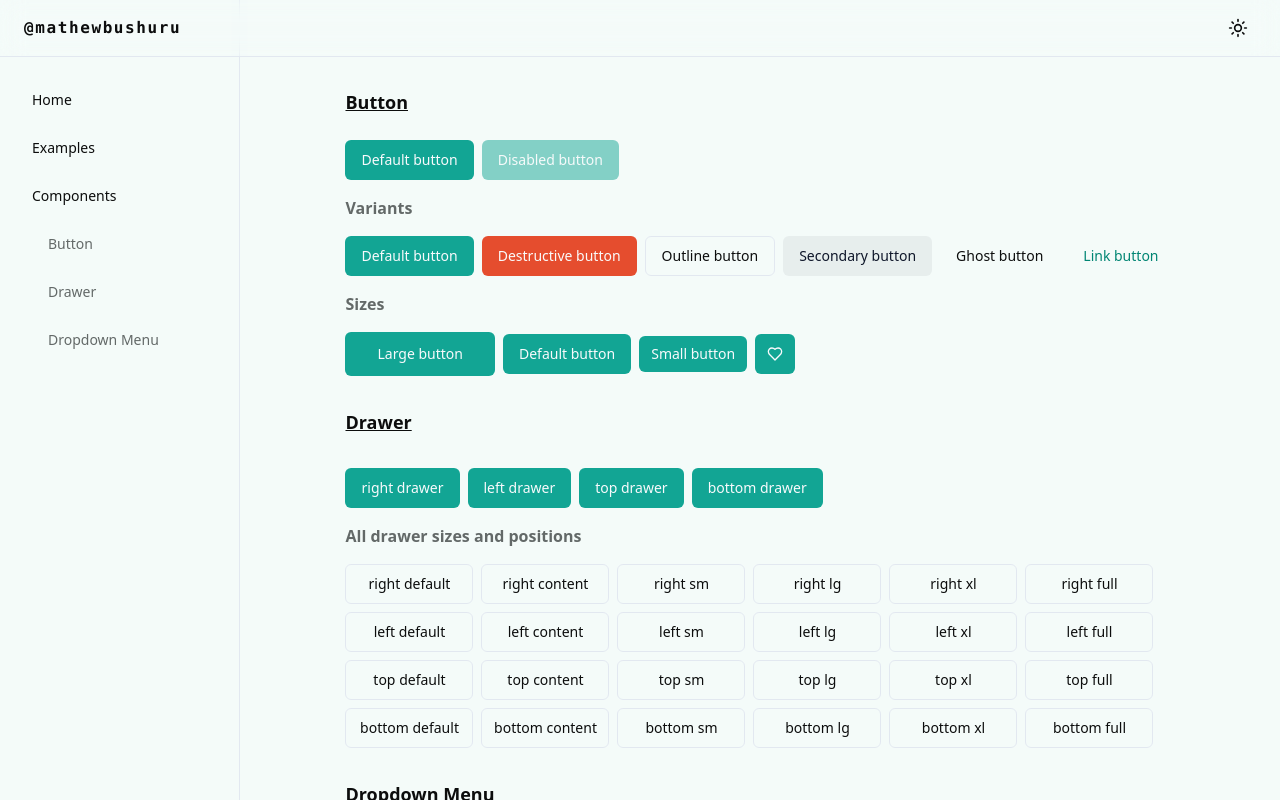
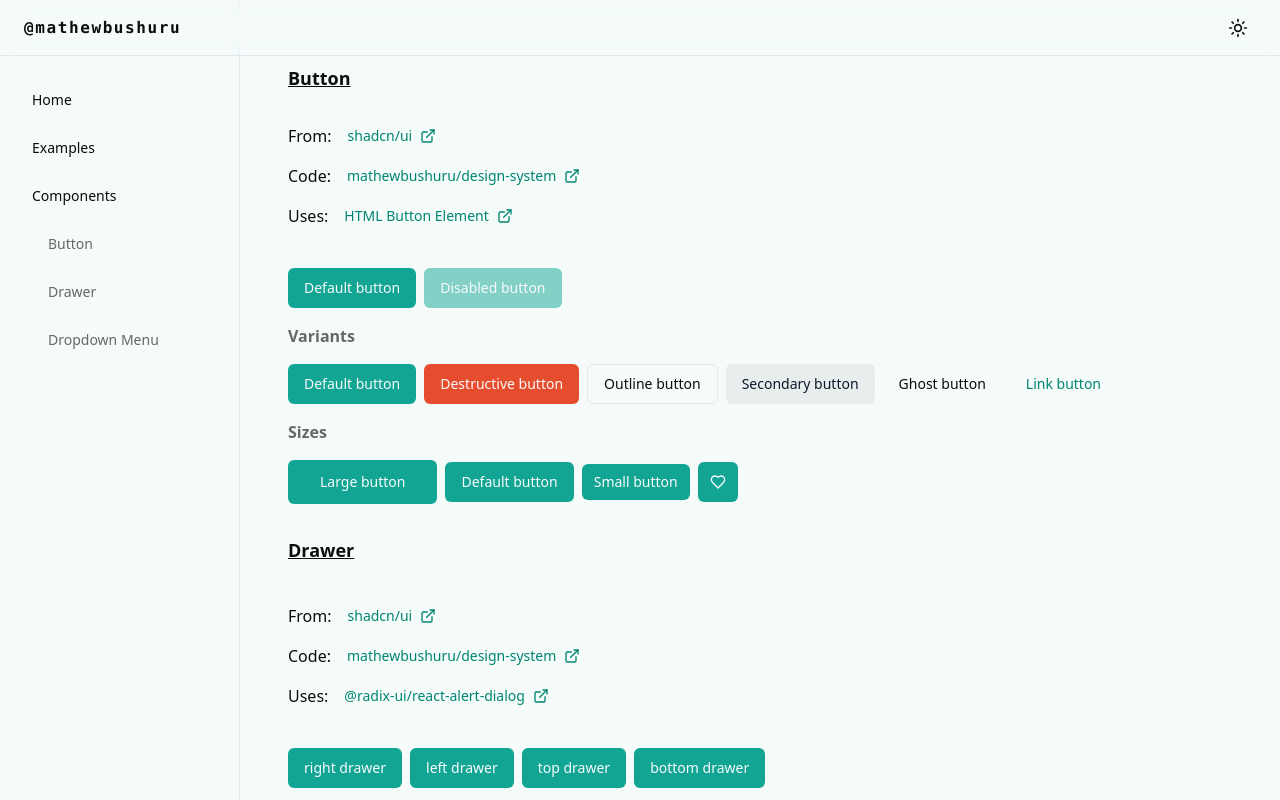
Before and after one commit to mathewbushuru/design-system, a React (Vite) app: page /components in a window 1280 px wide. Built offline with nearby package versions, Linux system fonts and the light colour scheme.

Commit message:
Components showcase - from, uses, code links

```diff
--- a/src/components/navbar.tsx
+++ b/src/components/navbar.tsx
@@ -6,7 +6,7 @@ import { Drawer, DrawerTrigger, DrawerContent } from "@/components/ui/drawer";
 
 function Navbar() {
   return (
-    <div className="fixed left-0 right-0 top-0 flex w-full items-center justify-between border-b px-4 py-2 backdrop-blur-md">
+    <div className="fixed left-0 right-0 top-0 flex w-full items-center justify-between border-b px-4 py-2 backdrop-blur-md h-14">
       <div className="flex items-center">
         <Drawer>
           <DrawerTrigger>
--- a/src/components/root-layout.tsx
+++ b/src/components/root-layout.tsx
@@ -10,7 +10,7 @@ function RootLayout({ children }: { children: React.ReactNode }) {
       </div>
 
       {/* Page content  */}
-      <div className="flex flex-1 flex-col items-center gap-4 overflow-y-scroll pb-8 pt-20">
+      <div className=" flex-1 overflow-y-scroll pt-14">
         <Navbar />
         <div>{children}</div>
       </div>
--- a/src/components/ui/button.tsx
+++ b/src/components/ui/button.tsx
@@ -1,5 +1,3 @@
-// https://ui.shadcn.com/docs/components/button
-
 import * as React from "react";
 import { cva, type VariantProps } from "class-variance-authority";
 
--- a/src/components/ui/dropdown-menu.tsx
+++ b/src/components/ui/dropdown-menu.tsx
@@ -1,5 +1,3 @@
-// https://ui.shadcn.com/docs/components/dropdown-menu
-
 import * as React from "react";
 import * as DropdownMenuPrimitive from "@radix-ui/react-dropdown-menu";
 import { Check, ChevronRight, Circle } from "lucide-react";
--- a/src/pages/components-page.tsx
+++ b/src/pages/components-page.tsx
@@ -8,17 +8,19 @@ const ComponentsPage = () => {
   return (
     <RootLayout>
       <div>
-        <h1 className="mt-2 ml-12 text-center text-lg font-semibold underline sm:text-left">
+        <h1 className="mt-2 sm:ml-12 text-center text-lg font-semibold underline sm:text-left">
           Button
         </h1>
         <ButtonShowcase />
+        <div className="h-px my-4 bg-primary/50 sm:hidden"></div>
 
-        <h1 className="my-2 ml-12 text-center text-lg font-semibold underline sm:text-left">
+        <h1 className="my-2 sm:ml-12 text-center text-lg font-semibold underline sm:text-left">
           Drawer
         </h1>
         <DrawerShowCase />
+        <div className="h-px my-4 bg-primary/50 sm:hidden"></div>
 
-        <h1 className="mt-2 ml-12 text-center text-lg font-semibold underline sm:text-left">
+        <h1 className="mt-2 sm:ml-12 text-center text-lg font-semibold underline sm:text-left">
           Dropdown Menu
         </h1>
         <DropdownMenuShowcase />
--- a/src/showcase/components/button-showcase.tsx
+++ b/src/showcase/components/button-showcase.tsx
@@ -1,21 +1,72 @@
-// https://ui.shadcn.com/docs/components/button
-
-import { Heart } from "lucide-react";
+import { Heart, ExternalLink } from "lucide-react";
 
 import Button from "@/components/ui/button";
 
 export default function ButtonShowcase() {
   return (
     <div className="px-12 py-6">
-        <div className="flex flex-col sm:flex-row gap-2">
+      <div className="mb-8">
+        <div className="flex flex-col items-center sm:flex-row">
+          <span className="">
+            From<span className="hidden sm:inline">:</span>{" "}
+          </span>
+          <a
+            href="https://github.com/shadcn-ui/ui"
+            target="_blank"
+            rel="noopener noreferrer"
+            className="col-span-3"
+          >
+            <Button variant="link">
+              <span>shadcn/ui</span>
+              <ExternalLink className="ml-2 h-4 w-4" />
+            </Button>
+          </a>
+        </div>
+        <div className="flex flex-col items-center sm:flex-row">
+          <span className="">
+            Code<span className="hidden sm:inline">:</span>{" "}
+          </span>
+          <a
+            href="https://github.com/mathewbushuru/design-system/blob/main/src/components/ui/button.tsx"
+            target="_blank"
+            rel="noopener noreferrer"
+            className="col-span-3"
+          >
+            <Button variant="link">
+              <span>mathewbushuru/design-system</span>
+              <ExternalLink className="ml-2 h-4 w-4" />
+            </Button>
+          </a>
+        </div>
+        <div className="flex flex-col items-center sm:flex-row">
+          <span>
+            Uses<span className="hidden sm:inline">:</span>{" "}
+          </span>
+          <a
+            href="https://developer.mozilla.org/en-US/docs/Web/HTML/Element/button"
+            target="_blank"
+            rel="noopener noreferrer"
+            className="col-span-3"
+          >
+            <Button variant="link">
+              <span>HTML Button Element</span>
+              <ExternalLink className="ml-2 h-4 w-4" />
+            </Button>
+          </a>
+        </div>
+      </div>
+
+      <div className="flex flex-col gap-2 sm:flex-row">
         <Button>Default button</Button>
         <Button disabled>Disabled button</Button>
       </div>
 
-        <hr className="-mx-12 my-4 sm:hidden" />
+      <hr className="-mx-6 my-4 sm:hidden" />
 
-        <h1 className="my-4 text-center font-semibold text-muted-foreground sm:text-left">Variants</h1>
-        <div className="flex gap-2 flex-col sm:flex-row">
+      <h1 className="my-4 text-center font-semibold text-muted-foreground sm:text-left">
+        Variants
+      </h1>
+      <div className="flex flex-col gap-2 sm:flex-row">
         <Button variant="default">Default button</Button>
         <Button variant="destructive">Destructive button</Button>
         <Button variant="outline">Outline button</Button>
@@ -24,10 +75,12 @@ export default function ButtonShowcase() {
         <Button variant="link">Link button</Button>
       </div>
 
-        <hr className="-mx-12 my-4 sm:hidden" />
+      <hr className="-mx-6 my-4 sm:hidden" />
 
-        <h1 className="my-4 text-center font-semibold text-muted-foreground sm:text-left">Sizes</h1>
-        <div className="flex gap-2 items-center flex-col sm:flex-row">
+      <h1 className="my-4 text-center font-semibold text-muted-foreground sm:text-left">
+        Sizes
+      </h1>
+      <div className="flex flex-col items-center gap-2 sm:flex-row">
         <Button size="lg">Large button</Button>
         <Button size="default">Default button</Button>
         <Button size="sm">Small button</Button>
@@ -35,9 +88,6 @@ export default function ButtonShowcase() {
           <Heart className="h-4 w-4" />
         </Button>
       </div>
-
-        <hr className="-mx-12 my-4 sm:hidden" />
-
     </div>
   );
 }
--- a/src/showcase/components/drawer-showcase.tsx
+++ b/src/showcase/components/drawer-showcase.tsx
@@ -1,4 +1,4 @@
-// https://ui.shadcn.com/docs/components/dropdown-menu
+import { ExternalLink } from "lucide-react";
 
 import {
   Drawer,
@@ -32,6 +32,57 @@ const drawerSizes: ["default", "content", "sm", "lg", "xl", "full"] = [
 function DrawerShowCase() {
   return (
     <div className="px-12 py-6">
+      <div className="mb-8">
+        <div className="flex flex-col items-center sm:flex-row">
+          <span className="">
+            From<span className="hidden sm:inline">:</span>{" "}
+          </span>
+          <a
+            href="https://github.com/shadcn-ui/ui"
+            target="_blank"
+            rel="noopener noreferrer"
+            className="col-span-3"
+          >
+            <Button variant="link">
+              <span>shadcn/ui</span>
+              <ExternalLink className="ml-2 h-4 w-4" />
+            </Button>
+          </a>
+        </div>
+        <div className="flex flex-col items-center sm:flex-row">
+          <span className="">
+            Code<span className="hidden sm:inline">:</span>{" "}
+          </span>
+          <a
+            href="https://github.com/mathewbushuru/design-system/blob/main/src/components/ui/drawer.tsx"
+            target="_blank"
+            rel="noopener noreferrer"
+            className="col-span-3"
+          >
+            <Button variant="link">
+              <span>mathewbushuru/design-system</span>
+              <ExternalLink className="ml-2 h-4 w-4" />
+            </Button>
+          </a>
+        </div>
+        <div className="flex flex-col items-center sm:flex-row">
+          <span>
+            Uses<span className="hidden sm:inline">:</span>{" "}
+          </span>
+          <a
+            href="https://www.radix-ui.com/primitives/docs/components/alert-dialog"
+            target="_blank"
+            rel="noopener noreferrer"
+            className="col-span-3"
+          >
+            <Button variant="link">
+              <span>@radix-ui/react-alert-dialog</span>
+              <ExternalLink className="ml-2 h-4 w-4" />
+            </Button>
+          </a>
+        </div>
+      </div>
+
       <div className="flex flex-col gap-2 sm:flex-row">
         {drawerPositions.map((position) => (
           <Drawer key={position}>
--- a/src/showcase/components/dropdown-menu-showcase.tsx
+++ b/src/showcase/components/dropdown-menu-showcase.tsx
@@ -13,6 +13,7 @@ import {
   User,
   UserPlus,
   Users,
+  ExternalLink,
 } from "lucide-react";
 
 import {
@@ -33,8 +34,61 @@ import Button from "@/components/ui/button";
 
 function DropdownMenuShowcase() {
   return (
-    <div className="px-12 py-6">
-      <h1 className="my-4 text-center font-semibold text-muted-foreground sm:text-left">Basic Dropdown Menu</h1>
+    <div className="px-12 py-6 ">
+      <div className="mb-8">
+        <div className="flex flex-col items-center sm:flex-row">
+          <span className="">
+            From<span className="hidden sm:inline">:</span>{" "}
+          </span>
+          <a
+            href="https://github.com/shadcn-ui/ui"
+            target="_blank"
+            rel="noopener noreferrer"
+            className="col-span-3"
+          >
+            <Button variant="link">
+              <span>shadcn/ui</span>
+              <ExternalLink className="ml-2 h-4 w-4" />
+            </Button>
+          </a>
+        </div>
+        <div className="flex flex-col items-center sm:flex-row">
+          <span className="">
+            Code<span className="hidden sm:inline">:</span>{" "}
+          </span>
+          <a
+            href="https://github.com/mathewbushuru/design-system/blob/main/src/components/ui/dropdown-menu.tsx"
+            target="_blank"
+            rel="noopener noreferrer"
+            className="col-span-3"
+          >
+            <Button variant="link">
+              <span>mathewbushuru/design-system</span>
+              <ExternalLink className="ml-2 h-4 w-4" />
+            </Button>
+          </a>
+        </div>
+        <div className="flex flex-col items-center sm:flex-row">
+          <span>
+            Uses<span className="hidden sm:inline">:</span>{" "}
+          </span>
+          <a
+            href="https://www.radix-ui.com/primitives/docs/components/dropdown-menu"
+            target="_blank"
+            rel="noopener noreferrer"
+            className="col-span-3"
+          >
+            <Button variant="link">
+              <span>@radix-ui/react-dropdown-menu</span>
+              <ExternalLink className="ml-2 h-4 w-4" />
+            </Button>
+          </a>
+        </div>
+      </div>
+
+      <h1 className="my-4 text-left font-semibold text-muted-foreground">
+        Basic Dropdown Menu
+      </h1>
       <DropdownMenu>
         <DropdownMenuTrigger>Open</DropdownMenuTrigger>
         <DropdownMenuContent>
@@ -47,7 +101,7 @@ function DropdownMenuShowcase() {
         </DropdownMenuContent>
       </DropdownMenu>
 
-      <h1 className="my-4 text-center font-semibold text-muted-foreground sm:text-left">
+      <h1 className="my-4 text-left font-semibold text-muted-foreground">
         Advanced Dropdown Menu
       </h1>
       <DropdownMenu>
```
Lines whose indentation alone changed are shown as unchanged.
